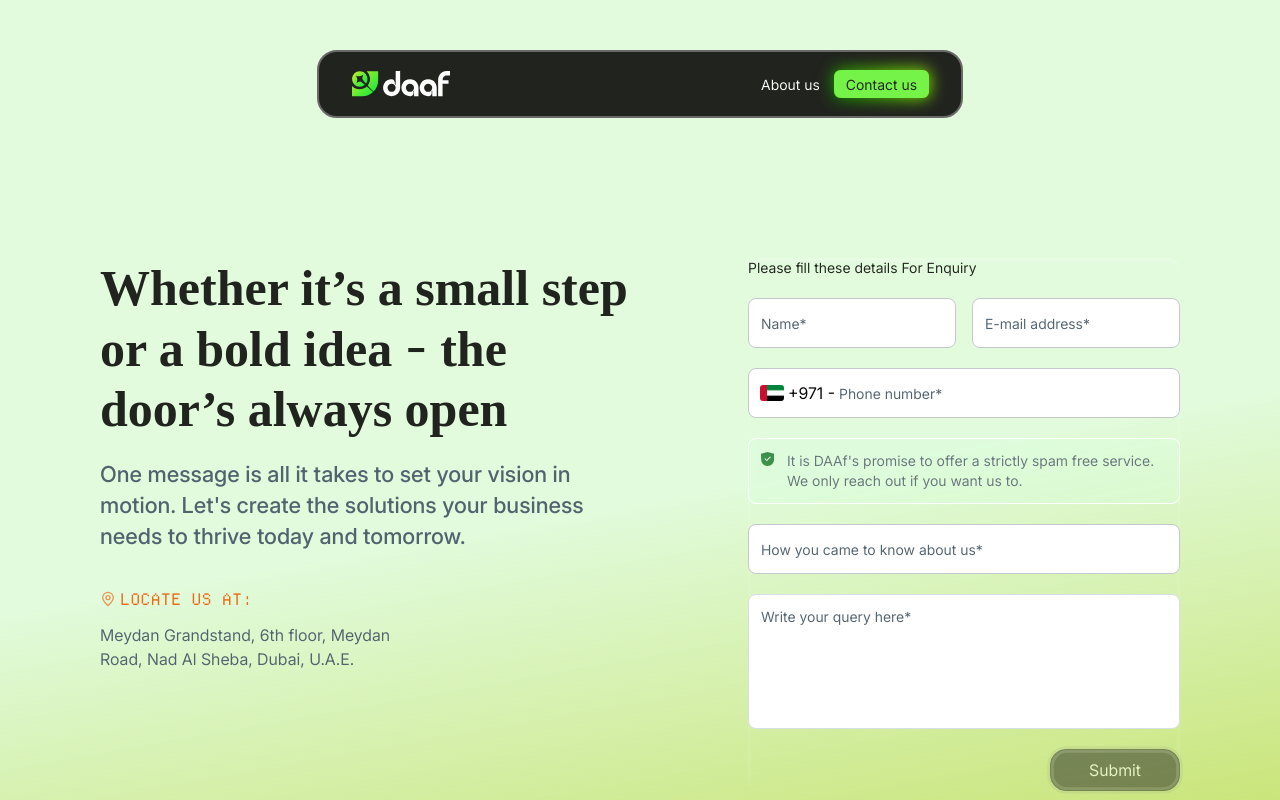
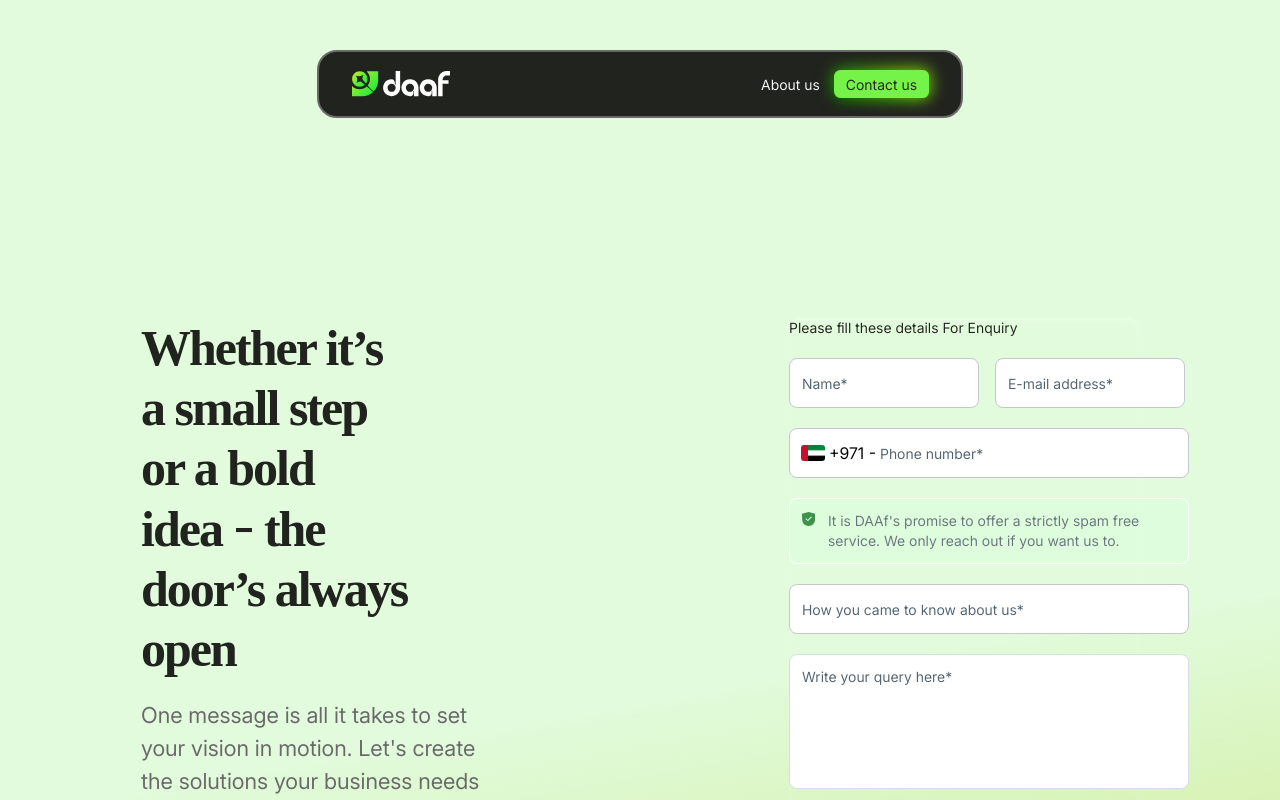
Before and after one commit to daaf-technologies/daaf-website, a SvelteKit app: page /contact-us in a window 1280 px wide. Shown: the top 800 px of the page. Built offline with nearby package versions, Linux system fonts and the light colour scheme; a web font is replaced by a local one.

Commit message:
refactor(#79): :recycle: Refactored contact us page to make it responsive

```diff
--- a/src/app.css
+++ b/src/app.css
@@ -240,10 +240,10 @@ body {
 		sans-serif, monospace;
 }
 
-html,
+/* html,
 body {
 	height: 100%;
-}
+} */
 body {
 	margin: 0;
 }
--- a/src/lib/components/design/tabs/tabs.svelte
+++ b/src/lib/components/design/tabs/tabs.svelte
@@ -86,7 +86,7 @@
 	}
 
 	.tabs-content {
-		padding: 0 150px;
+		padding: 0 90px;
 	}
 	.tab-item {
 		padding: 10px 12px;
--- a/src/routes/contact-us/+page.svelte
+++ b/src/routes/contact-us/+page.svelte
@@ -63,28 +63,28 @@
 
 <div class="h-full w-full">
 	<div
-		class="wrapper flex h-full max-w-full flex-col items-center overflow-y-auto px-4 py-[50px] backdrop-blur-[620px] lg:gap-[140px] lg:px-[200px]"
+		class="wrapper flex h-full max-w-full flex-col items-center overflow-y-auto px-4 py-[50px] backdrop-blur-[620px] md:px-[60px] lg:gap-[140px] lg:px-[90px]"
 	>
 		<Header className="header w-[343px] lg:w-[646px] !gap-[72px]" />
-		<div class="lg:flex lg:gap-[118px]">
+		<div class="md:flex md:gap-[50px] md:pt-[60px] md:pb-[100px] lg:gap-[40px] xl:gap-[118px]">
 			<div
-				class="description flex flex-col gap-3 pt-[70px] pb-[40px] lg:w-[530px] lg:gap-5 lg:pt-0 lg:pb-0"
+				class="description flex flex-col gap-3 pt-[70px] pb-[40px] md:pt-0 md:pb-0 lg:w-fit lg:gap-5 xl:w-[530px]"
 			>
 				<div
-					class="title text-center text-[30px] leading-[120%] font-semibold text-[#21231e] lg:text-left lg:text-[50px]"
+					class="title text-center text-[30px] leading-[120%] font-semibold text-[#21231e] md:w-[10ch] md:text-left md:leading-[120%] md:tracking-[-2px] lg:text-left lg:text-[40px] xl:text-[50px]"
 				>
-					Whether it’s a small step or a bold idea <span class="special font-normal">-</span> the door’s
-					always open
+					Whether it’s a small step or a bold idea <span class="special font-normal">-</span> the
+					<p class="md:w-[12ch]">door’s always open</p>
 				</div>
 				<div
-					class="text-center text-[16px] leading-[140%] font-medium text-[#51636f] lg:text-left lg:text-[22px]"
+					class="text-center text-[16px] leading-[140%] font-medium text-[#696969] md:w-[26ch] md:text-left md:text-[14px] md:leading-[150%] md:font-normal lg:text-left lg:text-[20px] xl:text-[22px]"
 				>
 					One message is all it takes to set your vision in motion. Let's create the solutions your
 					business needs to thrive today and tomorrow.
 				</div>
 
 				<div
-					class="flex flex-col items-center gap-3 py-4 text-center text-[14px] leading-[140%] text-[#51636f] lg:items-start lg:text-left lg:text-[20px]"
+					class="flex flex-col items-center gap-3 py-4 text-center text-[14px] leading-[140%] text-[#51636f] md:items-start lg:items-start lg:text-left lg:text-[20px]"
 				>
 					<div class="flex items-center gap-1">
 						<Location />
@@ -93,7 +93,7 @@
 						</p>
 					</div>
 
-					<p class="w-[30ch] text-base">
+					<p class="lg-text-base w-[26ch] text-left text-base text-[#696969] md:text-sm">
 						Meydan Grandstand, 6th floor, Meydan Road, Nad Al Sheba, Dubai, U.A.E.
 					</p>
 				</div>
@@ -102,18 +102,19 @@
 			<form
 				onsubmit={sendEmail}
 				aria-busy={sending}
-				class="contact-form flex flex-col gap-5 rounded-xl border border-[#C4C8CC] px-4 py-6 lg:w-[432px] lg:border-none lg:px-0 lg:py-0"
+				class="contact-form flex flex-col gap-5 rounded-xl border border-[#C4C8CC] px-4 py-6 md:w-[350px]! md:border-none md:px-0 md:py-0 lg:w-[432px] lg:border-none lg:px-0 lg:py-0"
 			>
 				<p class="text-sm font-normal text-[#21231e]">Please fill these details For Enquiry</p>
 
 				<div class="flex flex-col gap-5">
-					<div class="flex flex-col gap-5 lg:flex-row lg:gap-4">
+					<div class="flex flex-col gap-5 md:flex-row lg:flex-row lg:gap-4">
 						<Input
 							placeholder="Name*"
 							type="text"
 							name="name"
 							bind:value={name}
 							disabled={sending}
+							className="md:w-[190px]!"
 						/>
 						<Input
 							placeholder="E-mail address*"
@@ -121,9 +122,10 @@
 							name="email"
 							bind:value={email}
 							disabled={sending}
+							className="md:w-[190px]!"
 						/>
 					</div>
-					<div class="relative flex">
+					<div class="relative flex md:w-[400px]">
 						<div class="absolute top-[13px] left-[12px] flex items-center justify-center gap-1">
 							<Dubai />
 							<p class="countrycode">+971 -</p>
@@ -140,7 +142,7 @@
 				</div>
 
 				<p
-					class="flex items-baseline justify-center gap-3 rounded-lg border border-white bg-[#d9ffdc66] p-3 text-sm text-[#69747d]"
+					class="flex items-baseline justify-center gap-3 rounded-lg border border-white bg-[#d9ffdc66] p-3 text-sm text-[#69747d] md:w-[400px]"
 				>
 					<span>
 						<Shield />
@@ -155,10 +157,11 @@
 					name="platform"
 					bind:value={platform}
 					disabled={sending}
+					className="md:w-[400px]!"
 				/>
 
 				<textarea
-					class="h-[135px] w-full resize-none rounded-lg border border-[#d6dee6] bg-white p-3 outline-none placeholder:text-sm placeholder:text-[#51636f] placeholder:opacity-100"
+					class="h-[135px] w-full resize-none rounded-lg border border-[#d6dee6] bg-white p-3 outline-none placeholder:text-sm placeholder:text-[#51636f] placeholder:opacity-100 md:w-[400px]"
 					name="query"
 					rows="6"
 					placeholder="Write your query here*"
@@ -203,4 +206,10 @@
 	.location {
 		font-family: 'Departure Mono';
 	}
+
+	@media (max-width: 360px) {
+		.wrapper {
+			padding: 8px;
+		}
+	}
 </style>
```
